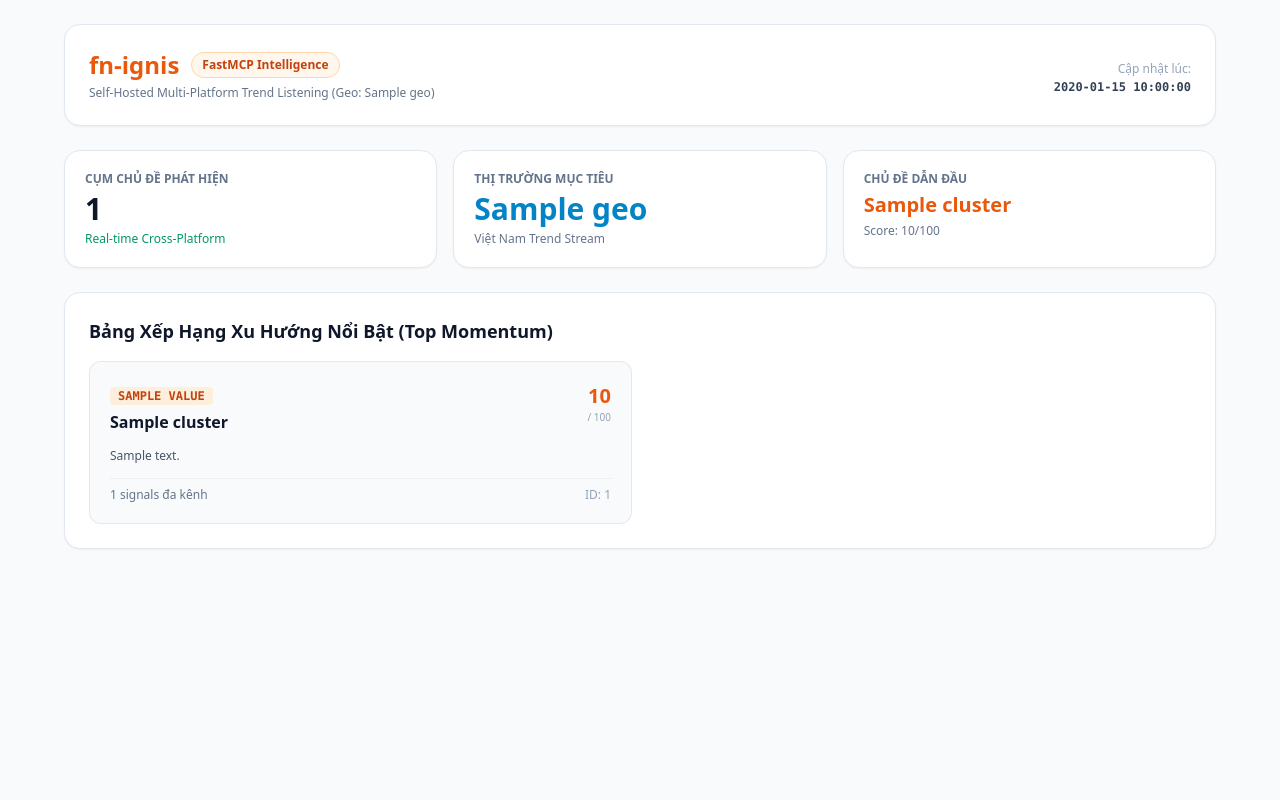
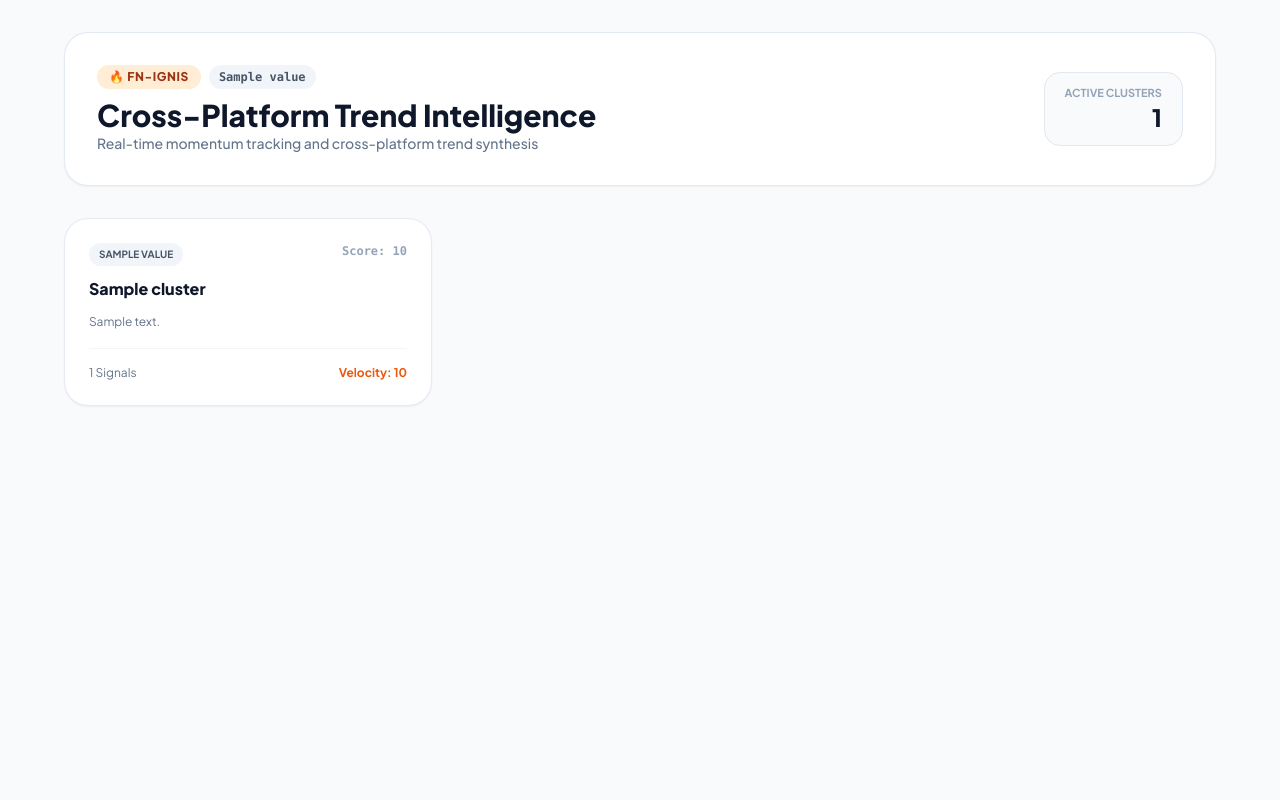
Before and after one commit to fioenix/fn-ignis, a Python web app: template src/ignis/infrastructure/templates/html/trend_dashboard.html in a window 1280 px wide. Run offline with Jinja, Linux system fonts and the light colour scheme; the template is opened without the code that fills it: most values are stand-ins (such as "Sample title", 1, 10 or a date in 2020); some libraries are stand-ins or nearby versions.

Commit message:
Expose all scorecard weights, supply equations, and opportunity thresholds to environment variables via Pydantic settings, and complete 100% English codebase standardization

```diff
--- a/src/ignis/infrastructure/templates/html/trend_dashboard.html
+++ b/src/ignis/infrastructure/templates/html/trend_dashboard.html
@@ -1,72 +1,52 @@
 <!DOCTYPE html>
-<html lang="vi" class="light">
+<html lang="en" class="light">
 <head>
   <meta charset="UTF-8">
   <meta name="viewport" content="width=device-width, initial-scale=1.0">
-  <title>fn-ignis | Unified Trend Intelligence Dashboard</title>
+  <title>FN-IGNIS Trend Intelligence Dashboard</title>
   <script src="https://cdn.tailwindcss.com"></script>
-  <script src="https://cdn.jsdelivr.net/npm/chart.js"></script>
+  <style>
+    @import url('https://fonts.googleapis.com/css2?family=Plus+Jakarta+Sans:wght@400;500;600;700;800&display=swap');
+    body { font-family: 'Plus Jakarta Sans', sans-serif; }
+  </style>
 </head>
-<body class="bg-slate-50 text-slate-900 min-h-screen p-6 font-sans antialiased">
-  <div class="max-w-6xl mx-auto space-y-6">
-    <!-- Header -->
-    <header class="bg-white border border-slate-200 rounded-2xl p-6 shadow-sm flex justify-between items-center">
+<body class="bg-slate-50 text-slate-900 min-h-screen p-4 md:p-8 antialiased">
+  <div class="max-w-6xl mx-auto space-y-8">
+    <header class="bg-white border border-slate-200/90 rounded-3xl p-6 md:p-8 shadow-sm flex flex-col md:flex-row justify-between items-start md:items-center gap-4">
       <div>
-        <div class="flex items-center space-x-3">
-          <span class="text-2xl font-black text-orange-600">fn-ignis</span>
-          <span class="bg-orange-50 text-orange-700 text-xs px-2.5 py-1 rounded-full font-bold border border-orange-200">FastMCP Intelligence</span>
+        <div class="flex items-center space-x-2">
+          <span class="bg-orange-100 text-orange-800 text-xs px-3 py-1 rounded-full font-extrabold uppercase tracking-wider">🔥 FN-IGNIS</span>
+          <span class="bg-slate-100 text-slate-600 text-xs px-2.5 py-1 rounded-full font-mono font-bold">{{ geo.value if geo.value is defined else geo }}</span>
         </div>
-        <p class="text-xs text-slate-500 mt-1">Self-Hosted Multi-Platform Trend Listening (Geo: {{ geo }})</p>
+        <h1 class="text-2xl md:text-3xl font-black text-slate-900 mt-2">Cross-Platform Trend Intelligence</h1>
+        <p class="text-xs md:text-sm text-slate-500 font-medium">Real-time momentum tracking and cross-platform trend synthesis</p>
       </div>
-      <div class="text-right">
-        <span class="text-xs text-slate-400 font-medium">Cập nhật lúc:</span>
-        <p class="text-xs font-mono font-bold text-slate-700">{{ generated_at }}</p>
+      <div class="bg-slate-50 border border-slate-200 rounded-2xl px-5 py-3 text-right shrink-0">
+        <div class="text-[11px] font-bold text-slate-400 uppercase">Active Clusters</div>
+        <div class="text-2xl font-black text-slate-900">{{ clusters|length }}</div>
       </div>
     </header>
 
-    <!-- Top Stats Cards -->
-    <div class="grid grid-cols-1 md:grid-cols-3 gap-4">
-      <div class="bg-white border border-slate-200 rounded-2xl p-5 shadow-sm">
-        <span class="text-xs text-slate-500 font-semibold block uppercase">Cụm Chủ Đề Phát Hiện</span>
-        <div class="text-3xl font-black text-slate-900 mt-1">{{ clusters|length }}</div>
-        <span class="text-xs text-emerald-600 font-medium block mt-1">Real-time Cross-Platform</span>
+    <div class="grid grid-cols-1 md:grid-cols-2 lg:grid-cols-3 gap-6">
+      {% for cluster in clusters %}
+      <div class="bg-white border border-slate-200/80 hover:border-slate-300 rounded-3xl p-6 shadow-sm flex flex-col justify-between space-y-4 transition">
+        <div class="space-y-3">
+          <div class="flex justify-between items-start">
+            <span class="text-[10px] font-bold px-2.5 py-1 rounded-full uppercase {% if cluster.momentum_category.value == 'BREAKOUT' %}bg-rose-100 text-rose-700{% elif cluster.momentum_category.value == 'RISING' %}bg-orange-100 text-orange-700{% else %}bg-slate-100 text-slate-600{% endif %}">
+              {{ cluster.momentum_category.value if cluster.momentum_category.value is defined else cluster.momentum_category }}
+            </span>
+            <span class="text-xs font-mono font-bold text-slate-400">Score: {{ cluster.cross_platform_score|round(1) }}</span>
+          </div>
+          <h3 class="font-extrabold text-base text-slate-900 leading-snug">{{ cluster.canonical_name }}</h3>
+          <p class="text-xs text-slate-500 leading-relaxed line-clamp-3">{{ cluster.summary_text }}</p>
+        </div>
+
+        <div class="pt-4 border-t border-slate-100 flex justify-between items-center text-xs text-slate-500">
+          <span>{{ cluster.signals|length }} Signals</span>
+          <span class="font-bold text-orange-600">Velocity: {{ (cluster.growth_velocity if cluster.growth_velocity is defined else 0.0)|round(1) }}</span>
+        </div>
       </div>
-      <div class="bg-white border border-slate-200 rounded-2xl p-5 shadow-sm">
-        <span class="text-xs text-slate-500 font-semibold block uppercase">Thị Trường Mục Tiêu</span>
-        <div class="text-3xl font-black text-sky-600 mt-1">{{ geo }}</div>
-        <span class="text-xs text-slate-500 block mt-1">Việt Nam Trend Stream</span>
-      </div>
-      <div class="bg-white border border-slate-200 rounded-2xl p-5 shadow-sm">
-        <span class="text-xs text-slate-500 font-semibold block uppercase">Chủ Đề Dẫn Đầu</span>
-        <div class="text-xl font-bold text-orange-600 truncate mt-1">{{ clusters[0].canonical_name if clusters else 'N/A' }}</div>
-        <span class="text-xs text-slate-500 block mt-1">Score: {{ clusters[0].cross_platform_score if clusters else 0 }}/100</span>
-      </div>
-    </div>
-
-    <!-- Cluster List -->
-    <div class="bg-white border border-slate-200 rounded-2xl p-6 shadow-sm space-y-4">
-      <h2 class="text-lg font-bold text-slate-900">Bảng Xếp Hạng Xu Hướng Nổi Bật (Top Momentum)</h2>
-      <div class="grid grid-cols-1 md:grid-cols-2 gap-4">
-        {% for c in clusters %}
-        <div class="bg-slate-50 border border-slate-200/90 hover:border-slate-300 rounded-xl p-5 space-y-3 transition">
-          <div class="flex justify-between items-start">
-            <div>
-              <span class="text-xs font-mono font-bold uppercase text-orange-700 bg-orange-100/80 px-2 py-0.5 rounded">{{ c.momentum_category.value }}</span>
-              <h3 class="text-base font-bold text-slate-900 mt-1">{{ c.canonical_name }}</h3>
-            </div>
-            <div class="text-right">
-              <span class="text-xl font-black text-orange-600">{{ c.cross_platform_score }}</span>
-              <span class="text-[10px] text-slate-400 block">/ 100</span>
-            </div>
-          </div>
-          <p class="text-xs text-slate-600 leading-relaxed">{{ c.summary_text }}</p>
-          <div class="flex justify-between items-center pt-2 border-t border-slate-200/60 text-xs text-slate-500">
-            <span>{{ c.signals|length }} signals đa kênh</span>
-            <span class="text-slate-400">ID: {{ c.id|string|truncate(8, true, '') }}</span>
-          </div>
-        </div>
-        {% endfor %}
-      </div>
+      {% endfor %}
     </div>
   </div>
 </body>
```
Also changed, not shown: src/ignis/config.py (+40 -9 lines), src/ignis/infrastructure/harness/quality_evaluator.py (+21 -22 lines), src/ignis/infrastructure/harness/strategic_reasoner.py (+25 -33 lines), src/ignis/infrastructure/templates/html/mission_report.html (+36 -36 lines), src/ignis/infrastructure/templates/html/trend_card.html (+22 -24 lines), tests/integration/test_end_to_end.py (+1 -1 lines), tests/unit/test_crypto.py (added, +49 -0 lines), tests/unit/test_html_builder.py (+2 -3 lines).
